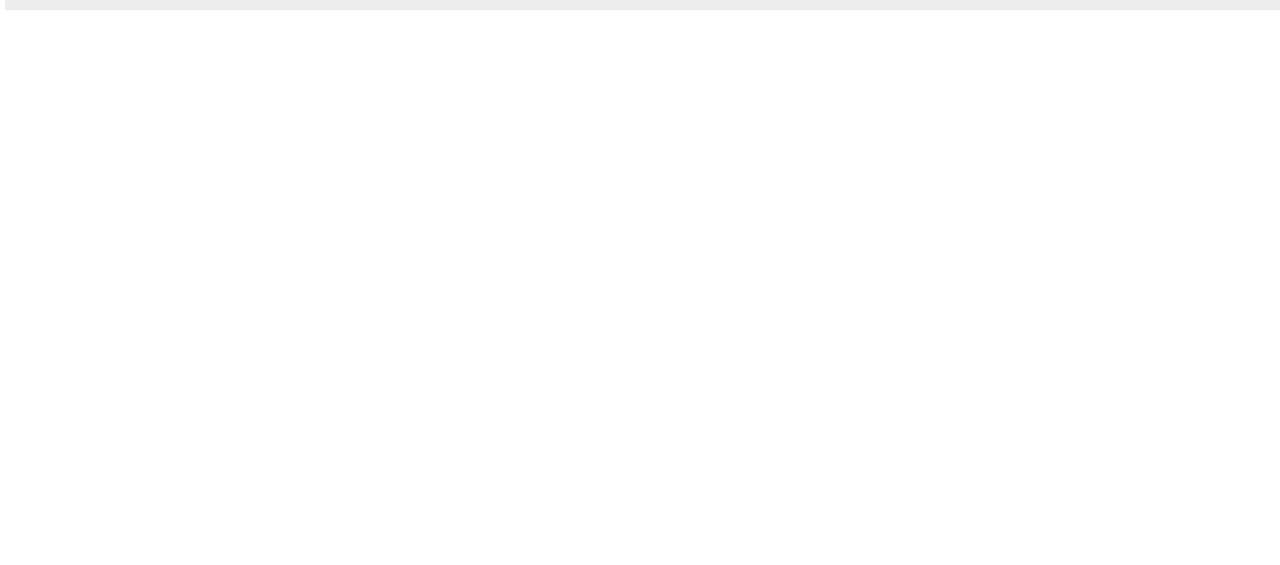
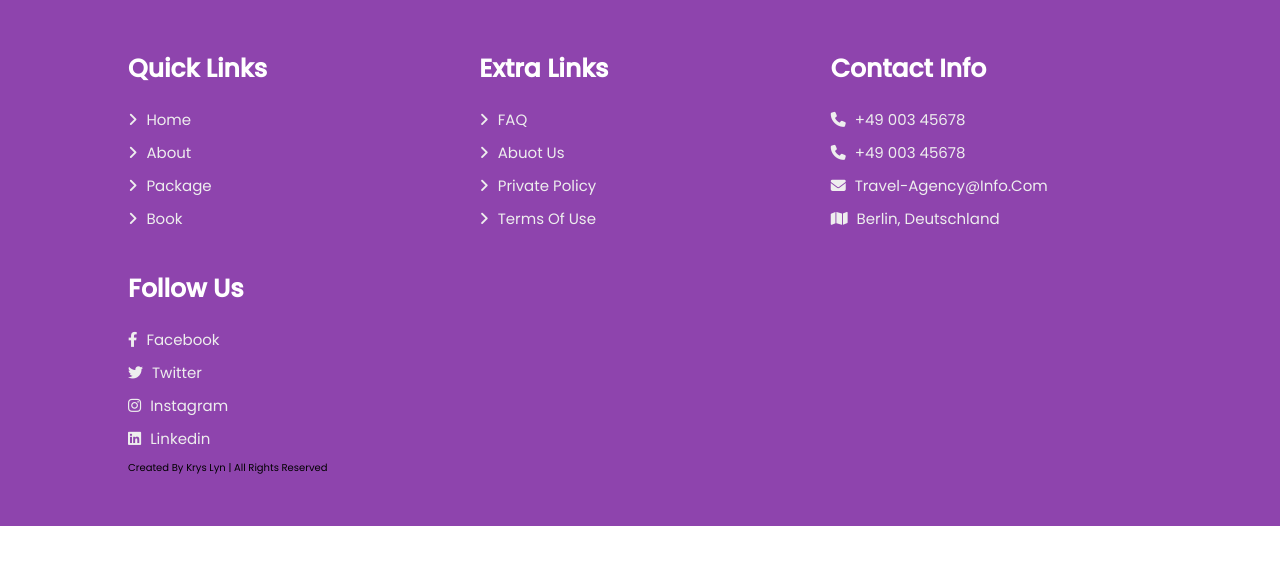
Before and after one commit to krystyna-lyn/travel-web, a PHP site: page /home.html in a window 1280 px wide. Shown: the part 78-643 px from the top of the page. Run offline with PHP 8.4, Linux system fonts and the light colour scheme.

Commit message:
update styles, add footer

```diff
--- a/home.html
+++ b/home.html
@@ -28,7 +28,44 @@
 
 
 
+<section class="footer">
 
+    <div class="box-container">
+    <div class="box">
+        <h3>Quick links</h3>
+        <a href="home.php"><i class="fas fa-angle-right"></i> Home</a>
+        <a href="about.php"><i class="fas fa-angle-right"></i> About</a>
+        <a href="package.php"><i class="fas fa-angle-right"></i> Package</a>
+        <a href="book.php"><i class="fas fa-angle-right"></i> Book</a>
+    </div>
+
+    <div class="box">
+        <h3>Extra links</h3>
+        <a href="home.php"><i class="fas fa-angle-right"></i> FAQ</a>
+        <a href="home.php"><i class="fas fa-angle-right"></i> Abuot us</a>
+        <a href="home.php"><i class="fas fa-angle-right"></i> Private policy</a>
+        <a href="home.php"><i class="fas fa-angle-right"></i> Terms of use</a>
+    </div>
+
+    <div class="box">
+        <h3>Contact info</h3>
+        <a href="home.php"><i class="fas fa-phone"></i> +49 003 45678</a>
+        <a href="home.php"><i class="fas fa-phone"></i> +49 003 45678</a>
+        <a href="home.php"><i class="fas fa-envelope"></i> travel-agency@info.com</a>
+        <a href="home.php"><i class="fas fa-map"></i> Berlin, Deutschland</a>
+    </div>
+
+    <div class="box">
+        <h3>Follow us</h3>
+        <a href="home.php"><i class="fab fa-facebook-f"></i> facebook</a>
+        <a href="home.php"><i class="fab fa-twitter"></i> twitter</a>
+        <a href="home.php"><i class="fab fa-instagram"></i> instagram</a>
+        <a href="home.php"><i class="fab fa-linkedin"></i> linkedin</a>
+    </div>
+</div>
+
+<div class="credit"> created by <span>Krys Lyn</span> | all rights reserved</div>
+</section>
 
 
 
--- a/script.js
+++ b/script.js
@@ -0,0 +1,7 @@
+let menu = document.querySelector('#menu-btn');
+let navbar = document.querySelector('.header .navbar');
+
+menu.onclick =() =>{
+    menu.classList.toggle('fa-times');
+    navbar.classList.toggle('active');
+}
--- a/style.css
+++ b/style.css
@@ -77,14 +77,43 @@ section {
     display: none;
 }
 
+.footer{
+    background-color: var(--main-color);
+}
 
+.footer .box-container{
+    display: grid;
+    grid-template-columns: repeat(auto-fit,minmax(25rem, 1fr));
+    gap: 3em;
+}
 
+.footer .box-container .box h3{
+    color: var(--white);
+    font-size: 2.5rem;
+    padding-bottom: 2rem;
+}
 
+.footer .box-container .box a {
+    color: var(--light-bg);
+    font-size: 1.5rem;
+    padding-bottom: 1rem;
+    display: block;
+}
 
+.footer .box-container .box a i{
+    color: var(--light-bg);
+    padding-right: .5rem;
+}
 
+.footer .box-container .box a i{
+    color: var(--light-bg);
+    padding-right: .5rem;
+    transition: .2s linear;
+}
 
-
-
+.footer .box-container .box a:hover i{
+    padding-right: 2rem;
+}
 
 
 
@@ -116,6 +145,15 @@ section {
 }
 
 @media (max-width:768px) {
+    #menu-btn{
+        display: inline-block;
+        transition: .2s linear;
+    }
+
+    #menu-btn.fa-times{
+        transform: rotate(180deg);
+    }
+
     .header .navbar {
         position: absolute;
         top: 8%;
@@ -124,6 +162,12 @@ section {
         background-color: var(--white);
         border-top: var(--border);
         padding: 2rem;
+        transition: .2s linear;
+        clip-path: polygon(0 0,100% 0,100% 0, 0 0);
+    }
+
+    .header .navbar.active{
+        clip-path: polygon(0 0,100% 0,100% 100%, 0 100%);
     }
 
     .header .navbar a {
```
